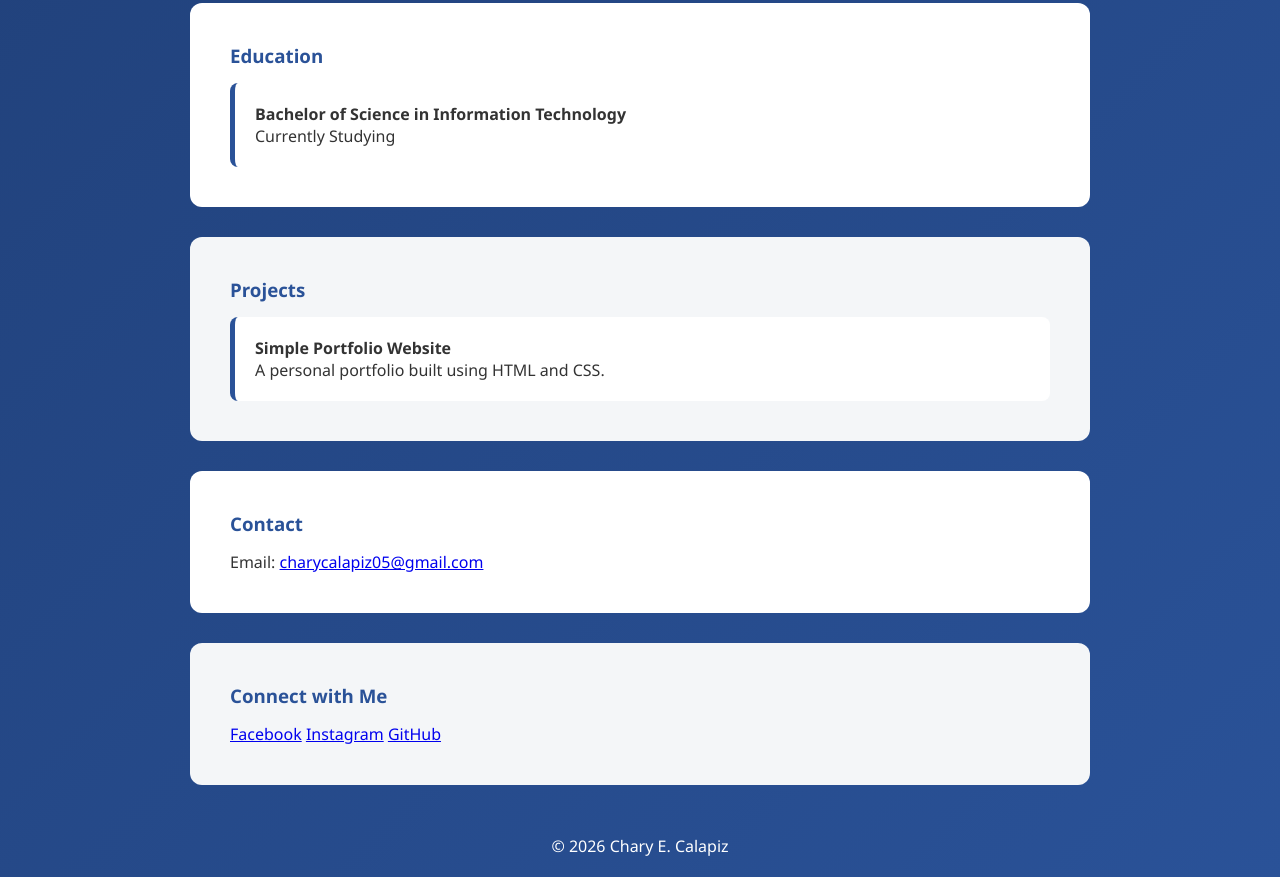
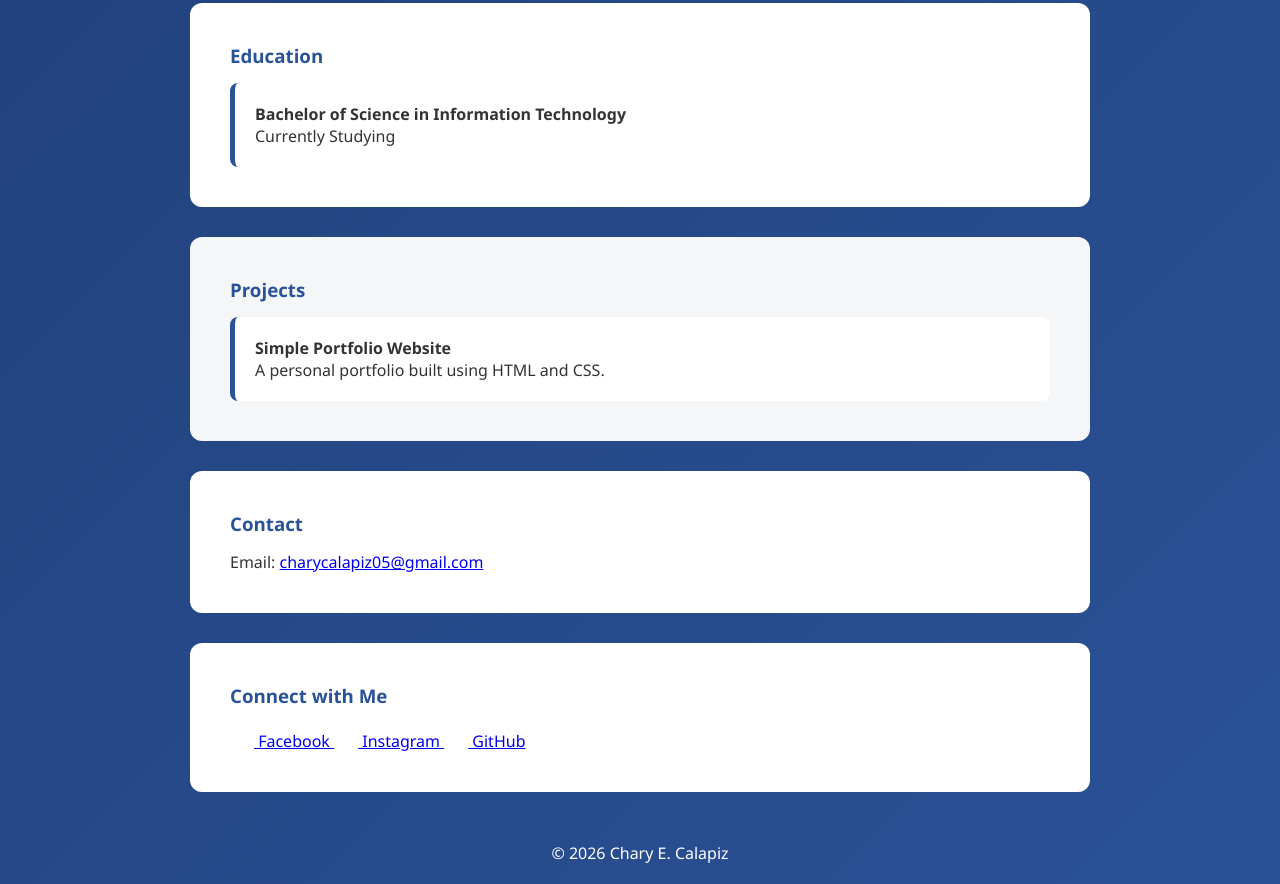
Before and after one commit to charycalapiz05-ai/Chary-Portfolio, a plain HTML site: page index.html in a window 1280 px wide. Shown: the part 881-1765 px from the top of the page. Drawn offline with Linux system fonts and the light colour scheme.

Commit message:
Update index.html

```diff
--- a/index.html
+++ b/index.html
@@ -75,12 +75,29 @@
   </section>
 
   <!-- SOCIAL LINKS -->
-<section id="social" class="section gray">
+<section id="social" class="section">
   <h3>Connect with Me</h3>
   <div class="social-links">
-    <a href="https://www.facebook.com/share/1D5p1othcD/" target="_blank" class="social-icon facebook">Facebook</a>
-    <a href="https://www.instagram.com/itzme_chrybaby?igsh=MWhuamZ1ZW16ZjdwaA==" target="_blank" class="social-icon instagram">Instagram</a>
-    <a href="https://github.com/charycalapiz05-ai" target="_blank" class="social-icon github">GitHub</a>
+    <a href="https://www.facebook.com/share/1D5p1othcD/" target="_blank" class="social-icon facebook">
+      <svg xmlns="http://www.w3.org/2000/svg" viewBox="0 0 24 24" width="24" height="24" fill="white">
+        <path d="M22 12a10 10 0 1 0-11.5 9.95v-7.05H8v-2.9h2.5V9.4c0-2.5 1.49-3.9 3.77-3.9 1.09 0 2.23.2 2.23.2v2.46h-1.26c-1.24 0-1.63.77-1.63 1.56v1.87h2.77l-.44 2.9h-2.33V22A10 10 0 0 0 22 12z"/>
+      </svg>
+      Facebook
+    </a>
+
+    <a href="https://www.instagram.com/itzme_chrybaby?igsh=MWhuamZ1ZW16ZjdwaA==" target="_blank" class="social-icon instagram">
+      <svg xmlns="http://www.w3.org/2000/svg" viewBox="0 0 24 24" width="24" height="24" fill="white">
+        <path d="M7 2C4.24 2 2 4.24 2 7v10c0 2.76 2.24 5 5 5h10c2.76 0 5-2.24 5-5V7c0-2.76-2.24-5-5-5H7zm0 2h10c1.65 0 3 1.35 3 3v10c0 1.65-1.35 3-3 3H7c-1.65 0-3-1.35-3-3V7c0-1.65 1.35-3 3-3zm8 1a1 1 0 1 0 0 2 1 1 0 0 0 0-2zm-5 2c-2.76 0-5 2.24-5 5s2.24 5 5 5 5-2.24 5-5-2.24-5-5-5zm0 2a3 3 0 1 1 0 6 3 3 0 0 1 0-6z"/>
+      </svg>
+      Instagram
+    </a>
+
+    <a href="https://github.com/charycalapiz05-ai" target="_blank" class="social-icon github">
+      <svg xmlns="http://www.w3.org/2000/svg" viewBox="0 0 24 24" width="24" height="24" fill="white">
+        <path d="M12 .5C5.65.5.5 5.65.5 12c0 5.1 3.29 9.43 7.86 10.96.57.11.78-.25.78-.55v-2c-3.2.7-3.87-1.55-3.87-1.55-.52-1.32-1.27-1.67-1.27-1.67-1.04-.7.08-.68.08-.68 1.15.08 1.76 1.18 1.76 1.18 1.02 1.75 2.67 1.25 3.32.96.1-.75.4-1.25.72-1.54-2.55-.29-5.23-1.28-5.23-5.72 0-1.26.45-2.28 1.18-3.08-.12-.3-.51-1.5.12-3.12 0 0 .96-.31 3.15 1.18a10.98 10.98 0 0 1 5.73 0c2.19-1.49 3.15-1.18 3.15-1.18.63 1.62.24 2.82.12 3.12.73.8 1.18 1.82 1.18 3.08 0 4.45-2.69 5.43-5.25 5.72.42.36.78 1.07.78 2.16v3.2c0 .3.21.66.78.55A10.51 10.51 0 0 0 23.5 12C23.5 5.65 18.35.5 12 .5z"/>
+      </svg>
+      GitHub
+    </a>
   </div>
 </section>
 
```
